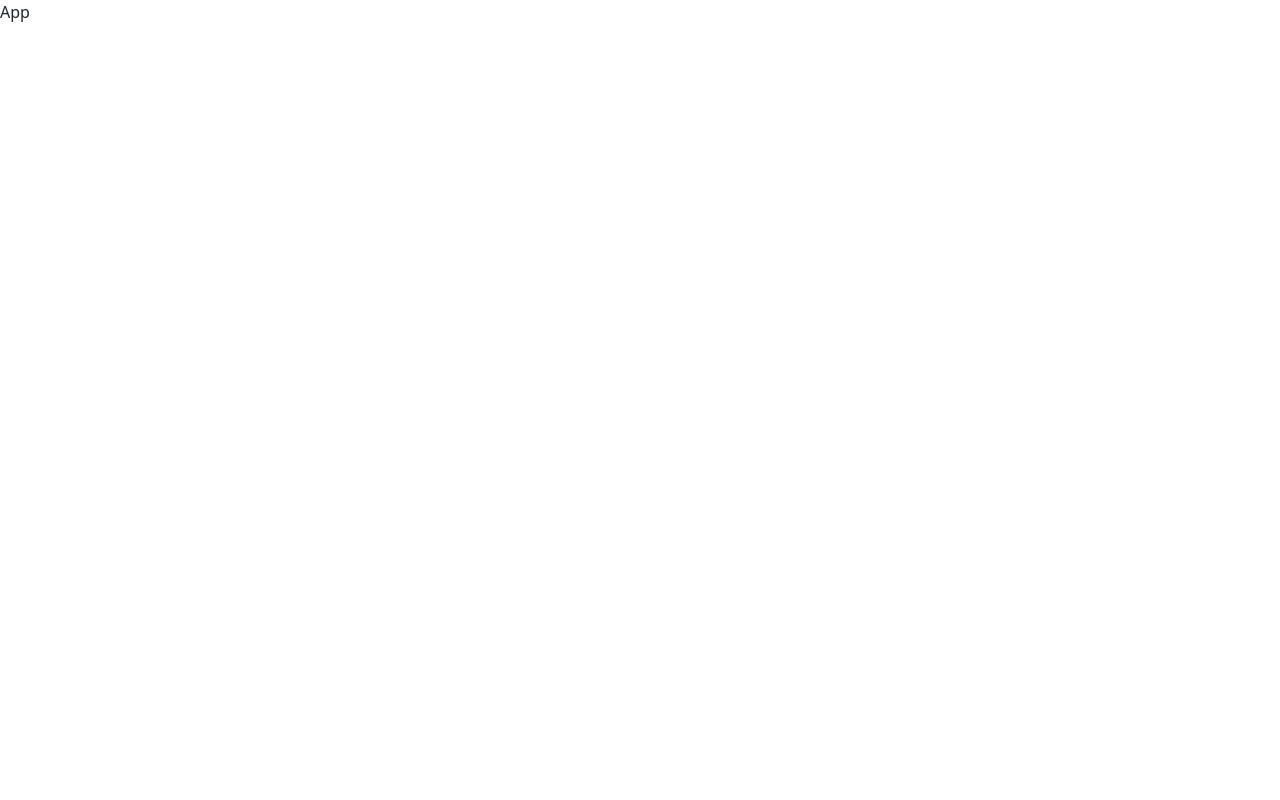
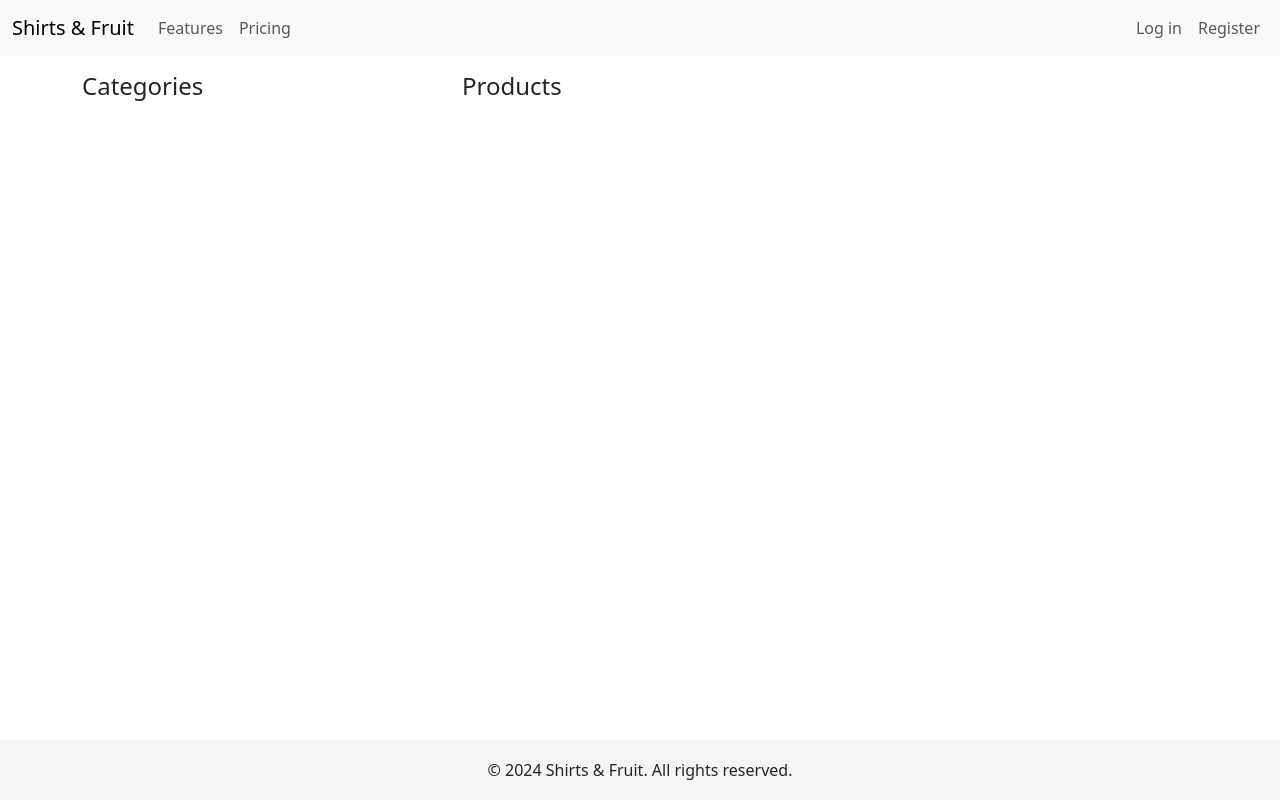
Before and after one commit to fep-coder/react-shirtsandfruit, a React (Vite) app in the folder frontend/: page / in a window 1280 px wide. Built offline with nearby package versions, Linux system fonts and the light colour scheme.

Commit message:
07 Header Footer and App Markup

```diff
--- a/frontend/src/App.jsx
+++ b/frontend/src/App.jsx
@@ -1,5 +1,23 @@
+import Footer from "./components/Footer";
+import Header from "./components/Header";
+
 function App() {
-    return <div>App</div>;
+    return (
+        <>
+            <Header />
+            <div className="container mt-3">
+                <div className="row">
+                    <div className="col-4">
+                        <h4>Categories</h4>
+                    </div>
+                    <div className="col">
+                        <h4>Products</h4>
+                    </div>
+                </div>
+            </div>
+            <Footer />
+        </>
+    );
 }
 
 export default App;
--- /dev/null
+++ b/frontend/src/components/Footer.jsx
@@ -0,0 +1,12 @@
+function Footer() {
+    return (
+        <footer>
+            <p>
+                &copy; {new Date().getFullYear()} Shirts & Fruit. All rights
+                reserved.
+            </p>
+        </footer>
+    );
+}
+
+export default Footer;
--- /dev/null
+++ b/frontend/src/components/Header.jsx
@@ -0,0 +1,50 @@
+function Header() {
+    return (
+        <nav className="navbar navbar-expand-lg bg-body-tertiary">
+            <div className="container-fluid">
+                <a className="navbar-brand" href="#">
+                    Shirts & Fruit
+                </a>
+                <button
+                    className="navbar-toggler"
+                    type="button"
+                    data-bs-toggle="collapse"
+                    data-bs-target="#navbarNav"
+                    aria-controls="navbarNav"
+                    aria-expanded="false"
+                    aria-label="Toggle navigation"
+                >
+                    <span className="navbar-toggler-icon"></span>
+                </button>
+                <div className="collapse navbar-collapse" id="navbarNav">
+                    <ul className="navbar-nav">
+                        <li className="nav-item">
+                            <a className="nav-link" href="#">
+                                Features
+                            </a>
+                        </li>
+                        <li className="nav-item">
+                            <a className="nav-link" href="#">
+                                Pricing
+                            </a>
+                        </li>
+                    </ul>
+                    <ul className="navbar-nav justify-content-end w-100">
+                        <li className="nav-item">
+                            <a className="nav-link" href="#">
+                                Log in
+                            </a>
+                        </li>
+                        <li className="nav-item">
+                            <a className="nav-link" href="#">
+                                Register
+                            </a>
+                        </li>
+                    </ul>
+                </div>
+            </div>
+        </nav>
+    );
+}
+
+export default Header;
--- a/frontend/src/index.css
+++ b/frontend/src/index.css
@@ -0,0 +1,35 @@
+html {
+    position: relative;
+    min-height: 100%;
+}
+body {
+    margin-bottom: 200px; /* Height of the footer */
+}
+footer {
+    position: fixed;
+    bottom: 0;
+    width: 100%;
+    height: 60px;
+    background-color: #f5f5f5;
+    text-align: center;
+    line-height: 60px;
+    margin-top: 60px;
+}
+
+div.spinner-border {
+    position: absolute;
+    top: 50%;
+    left: 50%;
+}
+
+span.error {
+    color: red !important;
+}
+
+table.sortable tr:not(.home) {
+    cursor: pointer;
+}
+
+.jodit-workplace {
+    min-height: 400px !important;
+}
```
